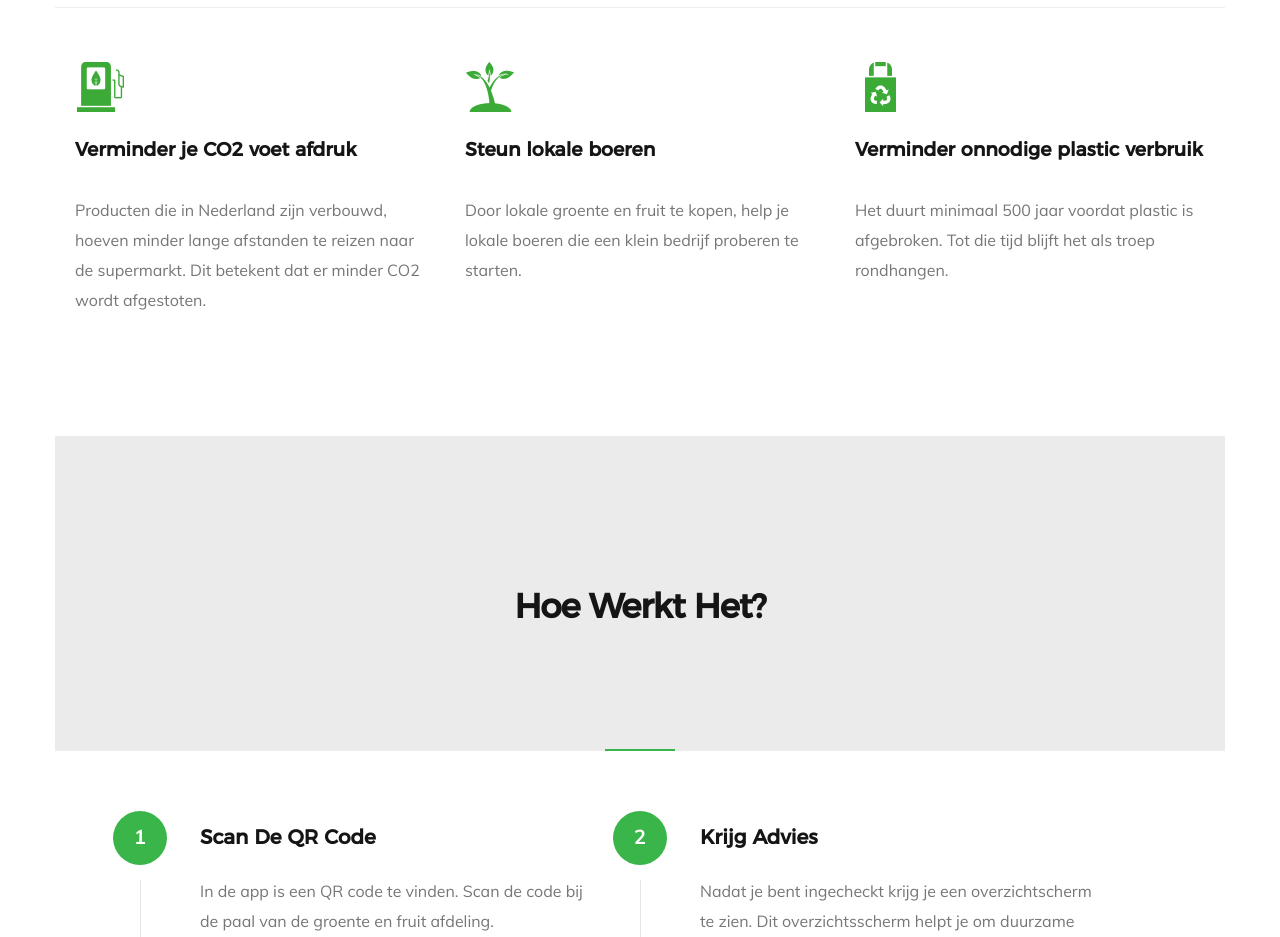
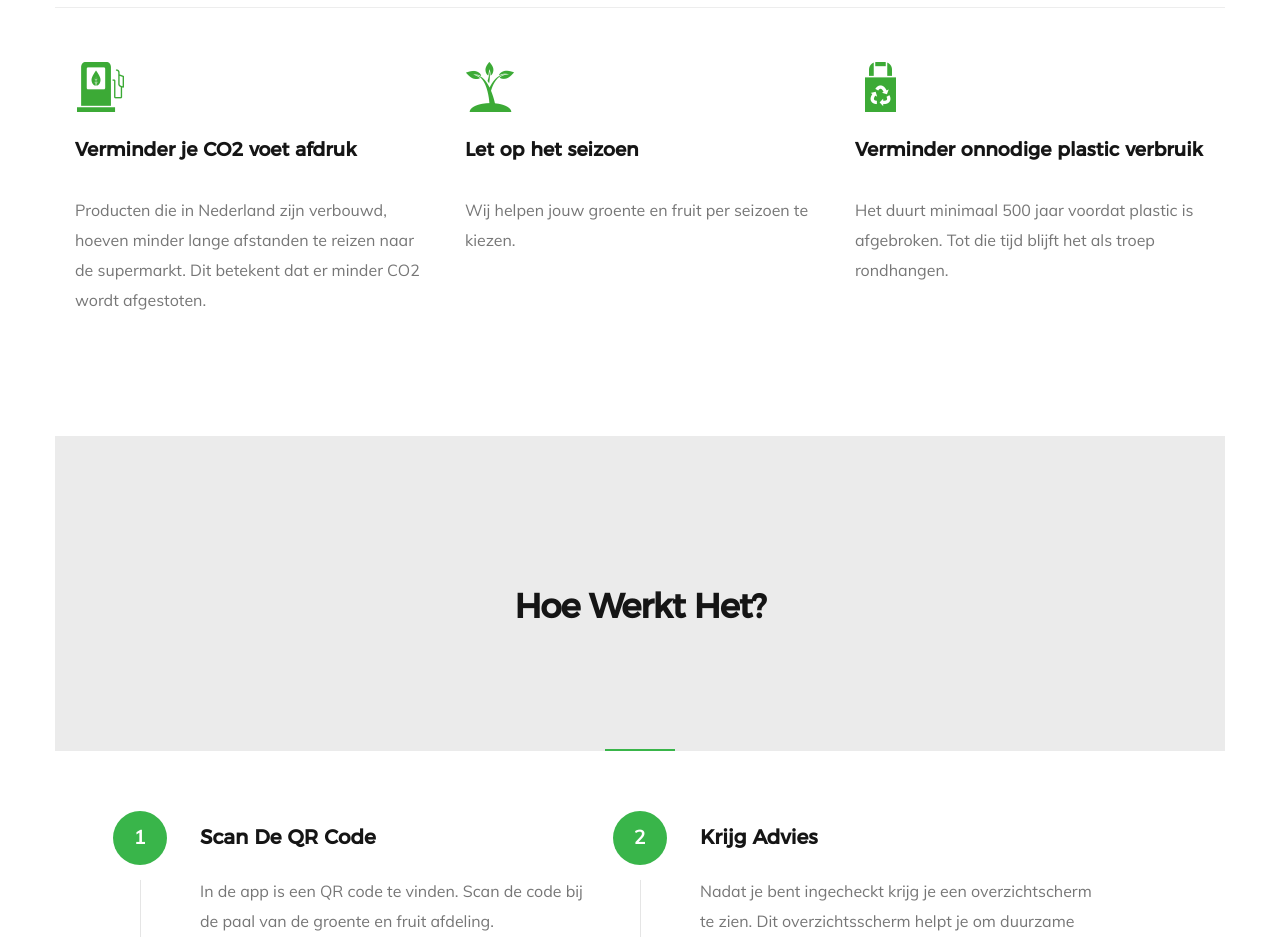
Before and after one commit to KarinCheng/Yusu, a plain HTML site: page index.html in a window 1280 px wide. Shown: the part 1340-2277 px from the top of the page. Drawn offline with Linux system fonts and the light colour scheme; files whose address does not match are found by name.

Commit message:
Upload 5

```diff
--- a/index.html
+++ b/index.html
@@ -167,9 +167,9 @@
                         <span class="icon"><img src="images/2.png"></span>
 
                     <div class="service-content">
-                        <h3>Steun lokale boeren</h3>
+                        <h3>Let op het seizoen</h3>
 
-                        <p>Door lokale groente en fruit te kopen, help je lokale boeren die een klein bedrijf proberen te starten.
+                        <p>Wij helpen jouw groente en fruit per seizoen te kiezen.
                         </p>
 
 
```
Also changed, not shown: 1 other file.
